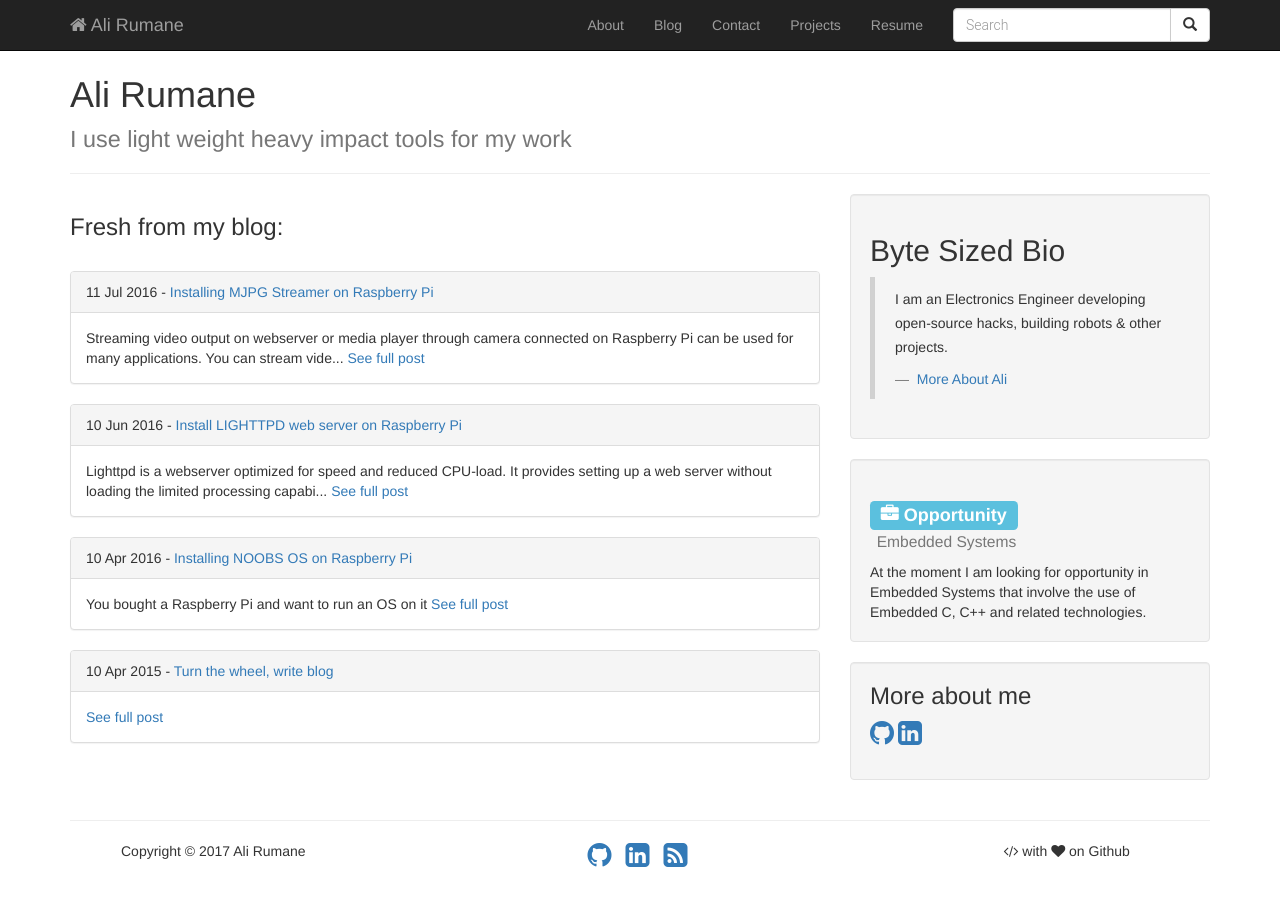
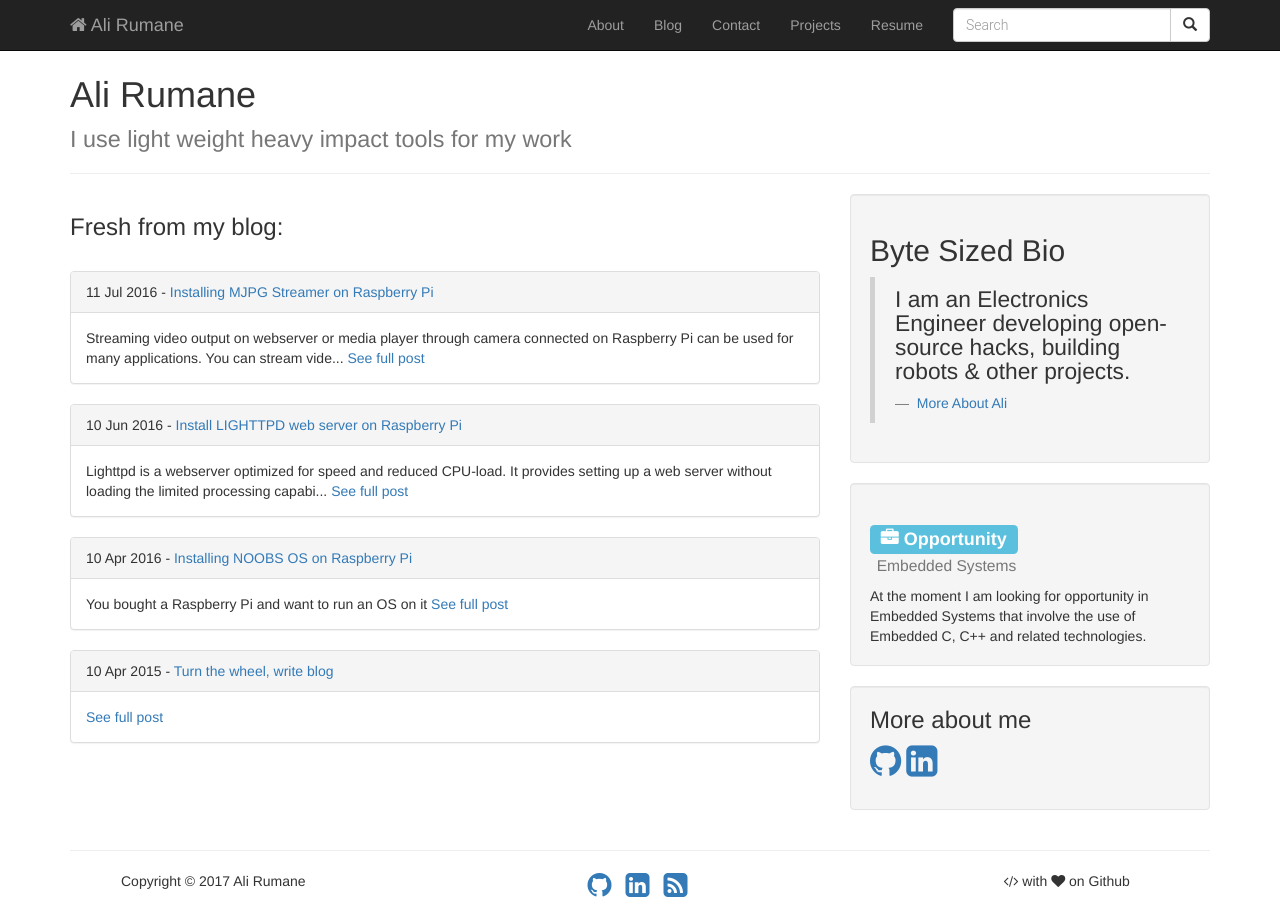
Before and after one commit to alirumane/ali-backup, a Jekyll site: the page built from index.md, in a window 1280 px wide. Built offline with Jekyll 4.4.1, drawn with Linux system fonts in a browser that asks for light colours.

Commit message:
Update style.css

```diff
--- a/assets/themes/bootstrap/css/style.css
+++ b/assets/themes/bootstrap/css/style.css
@@ -1,6 +1,6 @@
 
 p {
- font-size: 14px; line-height: 24px;
+ font-size: 1.3em; line-height: 24px;
  }
 
 /* navbar-fixed-top */
```
